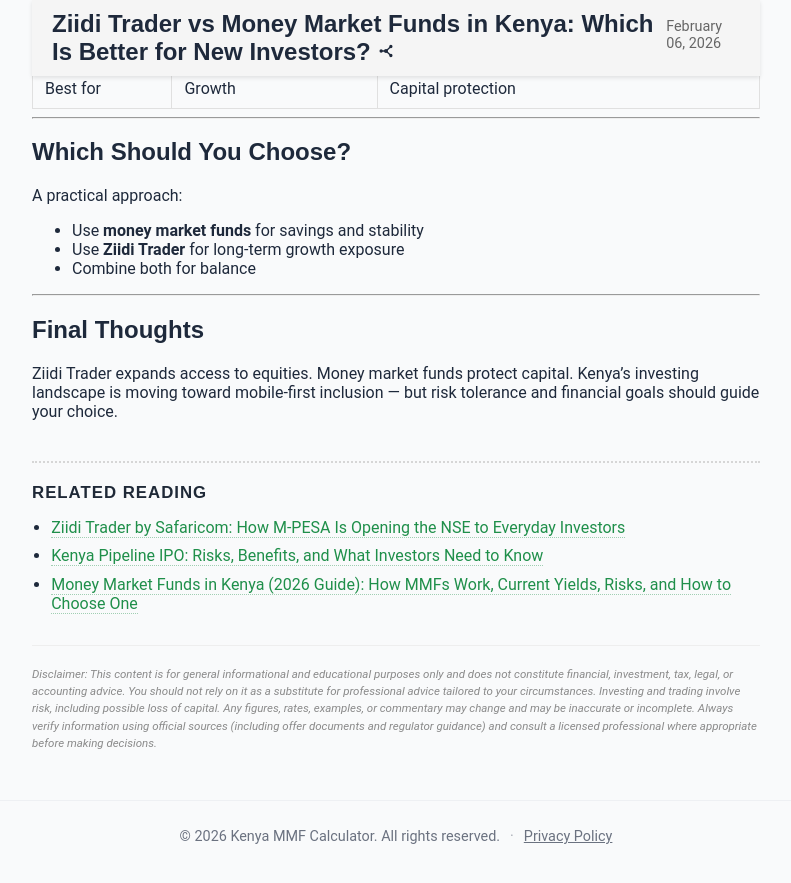
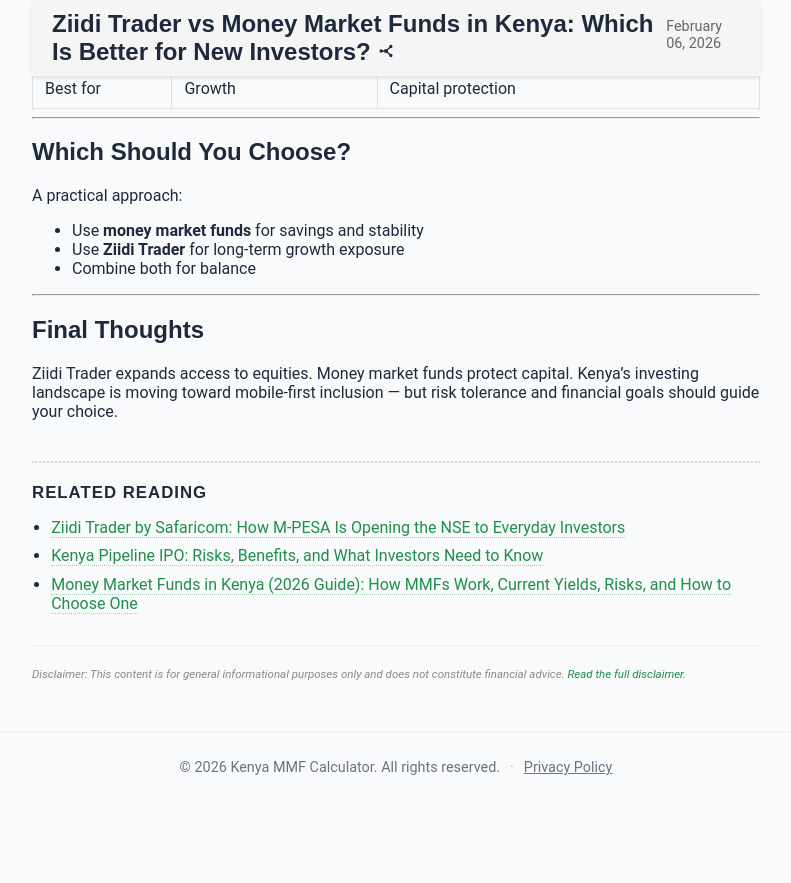
Before and after one commit to Coinimain/kenyanmmf, a Jekyll site: the page built from _posts/2026-02-06-ziidi-trader-vs-money-market-funds-kenya.md, in a window 1280 px wide and 900 px high, scrolled down 1061 px. Shown: the top 883 px of the window, without its empty margins (244-1035 px from the left). Built offline with Jekyll 4.4.1, drawn with Linux system fonts in a browser that asks for light colours; comment, search, counter and statistics services are not loaded; after the commit the page ends 1892 px from its top, so only the background shows below that.

Commit message:
Shorten post disclaimer and add full disclaimer page

```diff
--- a/_includes/disclaimer.html
+++ b/_includes/disclaimer.html
@@ -1,10 +1,6 @@
 <p class="post-disclaimer">
   <em>
-    Disclaimer: This content is for general informational and educational purposes only and does not constitute
-    financial, investment, tax, legal, or accounting advice. You should not rely on it as a substitute for
-    professional advice tailored to your circumstances. Investing and trading involve risk, including possible
-    loss of capital. Any figures, rates, examples, or commentary may change and may be inaccurate or incomplete.
-    Always verify information using official sources (including offer documents and regulator guidance) and consult
-    a licensed professional where appropriate before making decisions.
+    Disclaimer: This content is for general informational purposes only and does not constitute financial advice.
+    <a href="/disclaimer/">Read the full disclaimer</a>.
   </em>
 </p>
```
Also changed, not shown: disclaimer.md (added, +94 -0 lines).
